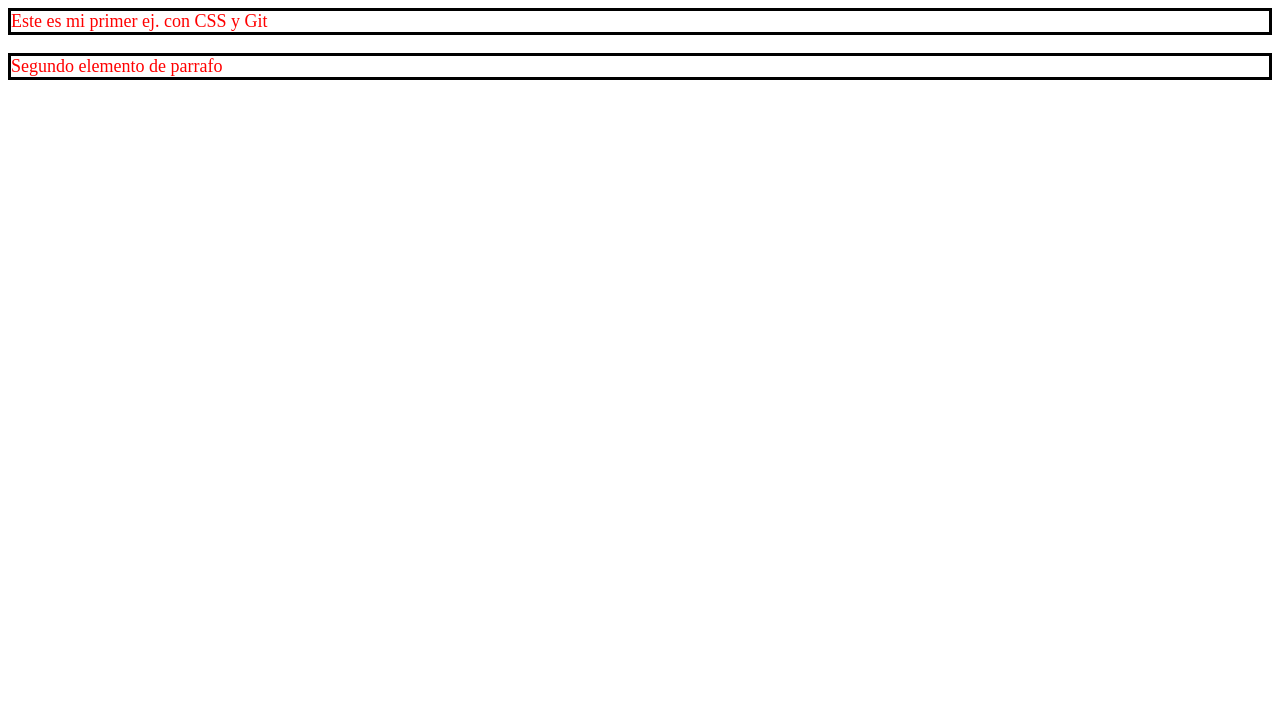
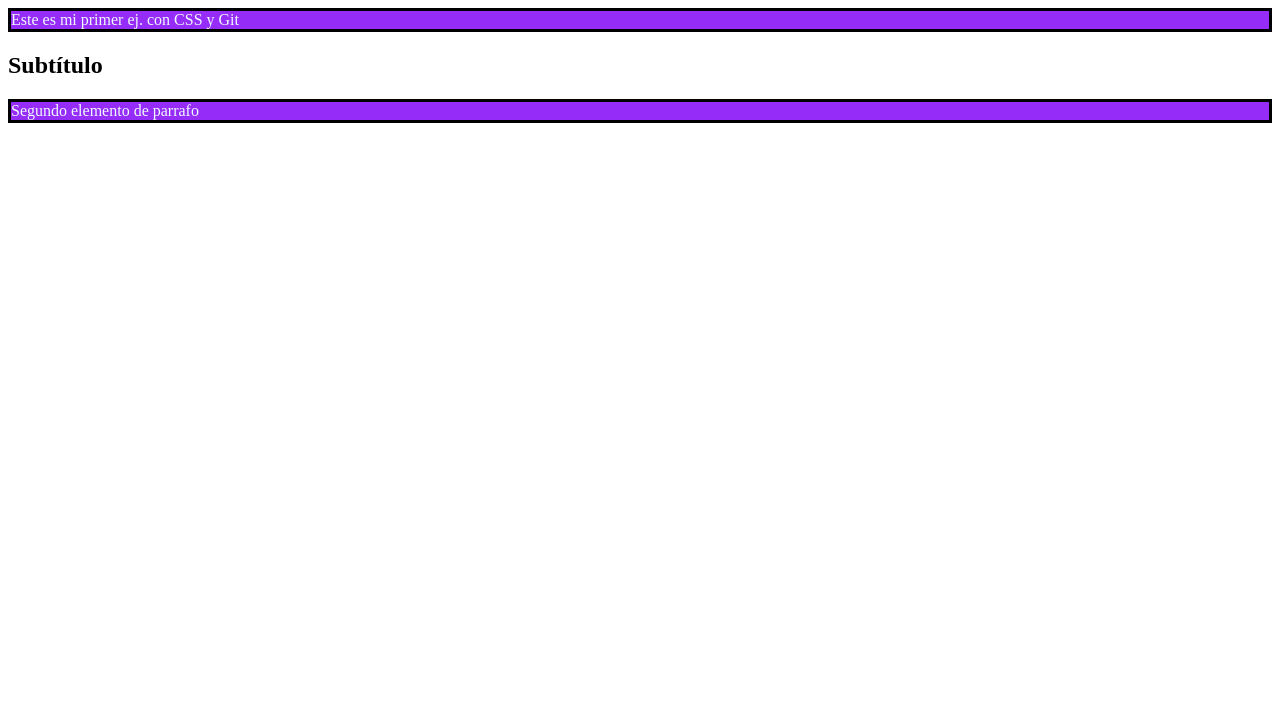
Before and after one commit to DAW2-Quevedo/aprendiendo-git, a plain HTML site: page index.html in a window 1280 px wide. Shown: the part 74-800 px from the top of the page. Drawn offline with Linux system fonts and the light colour scheme.

Commit message:
Fondo morado y un h2

```diff
--- a/index.html
+++ b/index.html
@@ -1,26 +1,29 @@
 <!DOCTYPE html>
 <html lang="en-US">
   <head>
-    <meta charset="utf-8">
-    <meta name="viewport" content="width=device-width">
-    <title>Mi  experimento CSS + Git</title>
+    <meta charset="utf-8" />
+    <meta name="viewport" content="width=device-width" />
+    <title>Mi experimento CSS + Git</title>
     <style>
       h1 {
-	  color: white;
-	  background-color: green;
-	  border: 1px solid black;
+        color: white;
+        background-color: green;
+        border: 1px solid black;
       }
 
       p {
-	  color: red;
-	  border: 3px black solid;
-	  font-size: large;
+        color: aliceblue;
+        background-color: rgb(150, 44, 248);
+        border: 3px black solid;
+        font-size: medium;
       }
     </style>
   </head>
   <body>
     <h1>HOLA Git XD !</h1>
     <p>Este es mi primer ej. con CSS y Git</p>
+
+    <h2>Subtítulo</h2>
     <p>Segundo elemento de parrafo</p>
   </body>
 </html>
```
